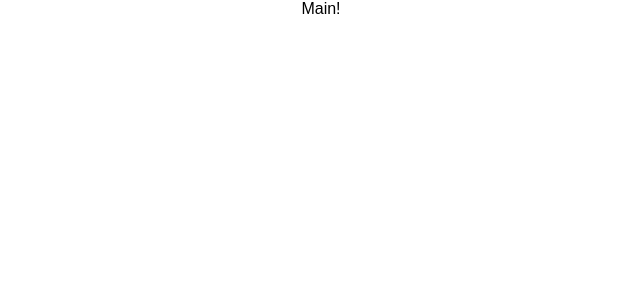
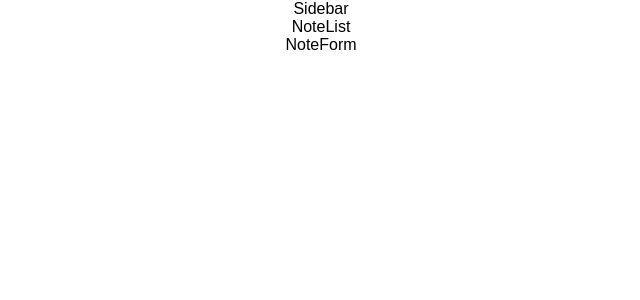
Before and after one commit to owens106/noteHerder, a React (Create React App) app: page / in a window 1280 px wide. Shown: the top 300 px of the page, without its empty margins (319-959 px from the left). Built offline with nearby package versions, Linux system fonts and the light colour scheme.

Commit message:
add sidebar notelist and noteform components

```diff
--- a/src/App.js
+++ b/src/App.js
@@ -2,6 +2,8 @@
 import './App.css';
 
 import Main from './Main'
+
+
 
 
 class App extends Component {
@@ -9,6 +11,7 @@
     return (
       <div className="App">
         <Main />
+
       </div>
     );
   }
--- a/src/Main.js
+++ b/src/Main.js
@@ -1,9 +1,14 @@
 import React from 'react'
+import Sidebar from './Sidebar'
+import NoteList from './NoteList'
+import NoteForm from './NoteForm'
 
 const Main = () =>{
     return(
         <div className="Main">
-          Main!
+          <Sidebar />
+          <NoteList />
+          <NoteForm />
         </div>
     )
 }
--- /dev/null
+++ b/src/NoteForm.js
@@ -0,0 +1,12 @@
+import React from 'react'
+
+const NoteForm = () =>{
+    return (
+        <div className="NoteForm">
+          NoteForm
+        </div>
+    )
+
+}
+
+export default NoteForm
--- /dev/null
+++ b/src/NoteList.js
@@ -0,0 +1,12 @@
+import React from 'react'
+
+const NoteList = () =>{
+    return (
+        <div className="NoteList">
+          NoteList
+        </div>
+    )
+
+}
+
+export default NoteList
--- /dev/null
+++ b/src/Sidebar.js
@@ -0,0 +1,13 @@
+import React from 'react'
+
+const Sidebar = () =>{
+    return(
+        <div className="Sidebar">
+          Sidebar
+        </div>
+
+    )
+}
+
+
+export default Sidebar
```
